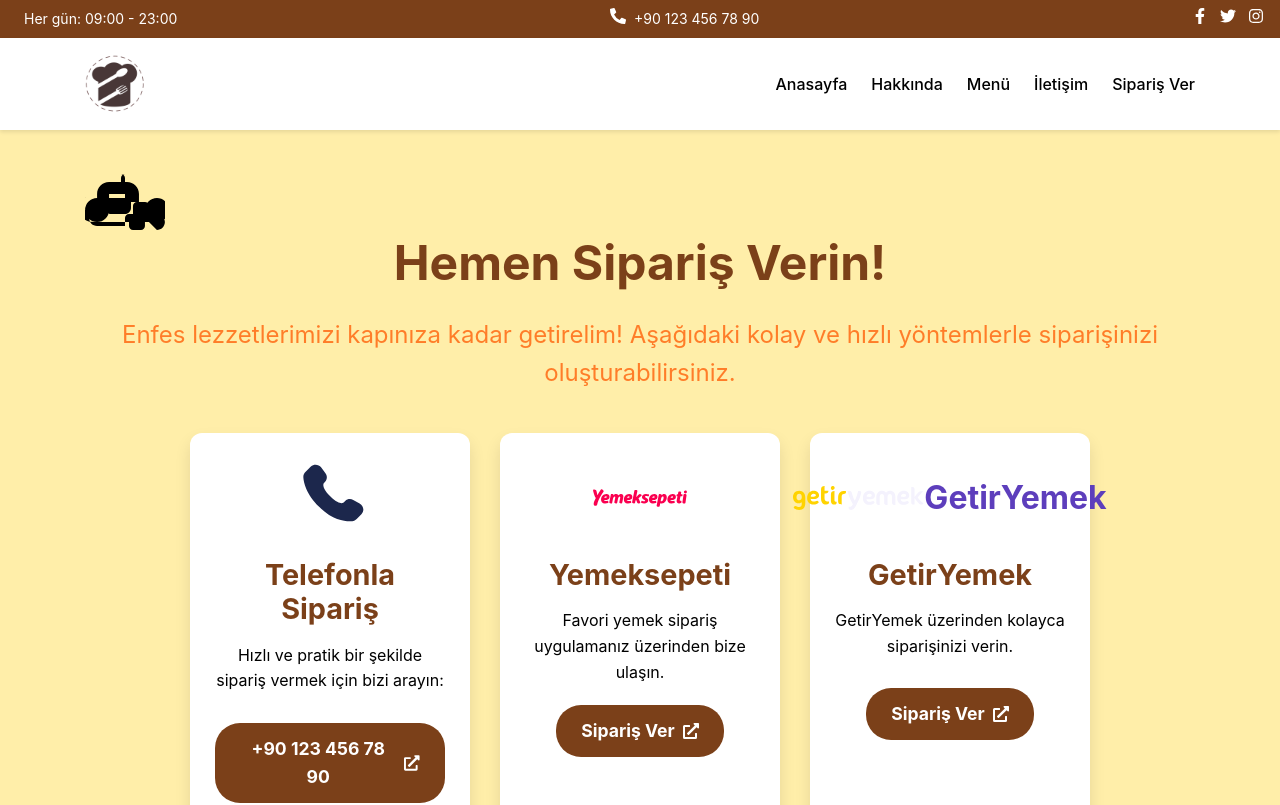
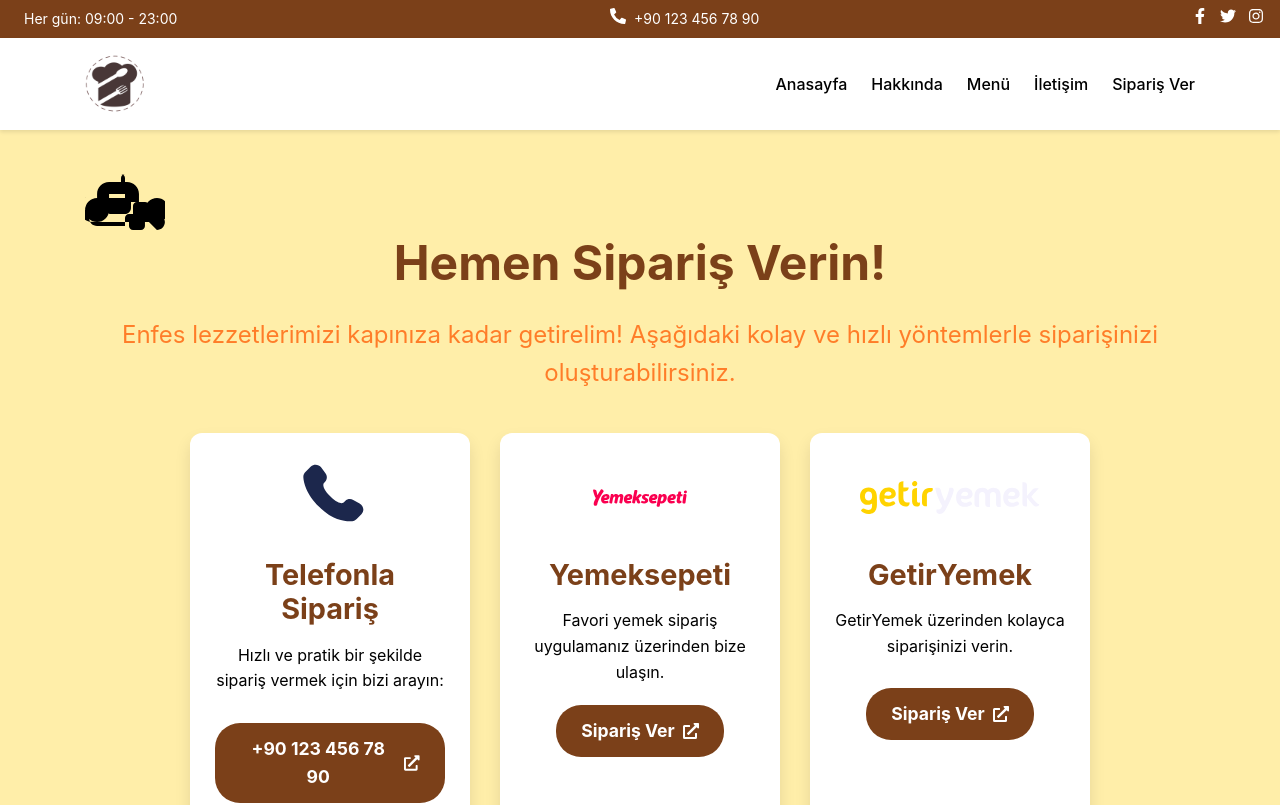
Before and after one commit to riavenn/restaurant-web, a Next.js app: page /order in a window 1280 px wide. Shown: the top 805 px of the page. Built offline with nearby package versions, Linux system fonts and the light colour scheme.

Commit message:
Order page deleted unnecessary logo

```diff
--- a/src/app/order/page.js
+++ b/src/app/order/page.js
@@ -87,15 +87,7 @@
                 width={180}
                 height={60}
                 className={styles.platformLogo}
-              />
-              <span
-                style={{
-                  fontSize: "2em",
-                  fontWeight: "bold",
-                  color: "#5d3ebc",
-                }}>
-                GetirYemek
-              </span>{" "}
+              />{" "}
               {/* Placeholder if no logo */}
             </div>
             <h2 className={styles.platformName}>GetirYemek</h2>
```
